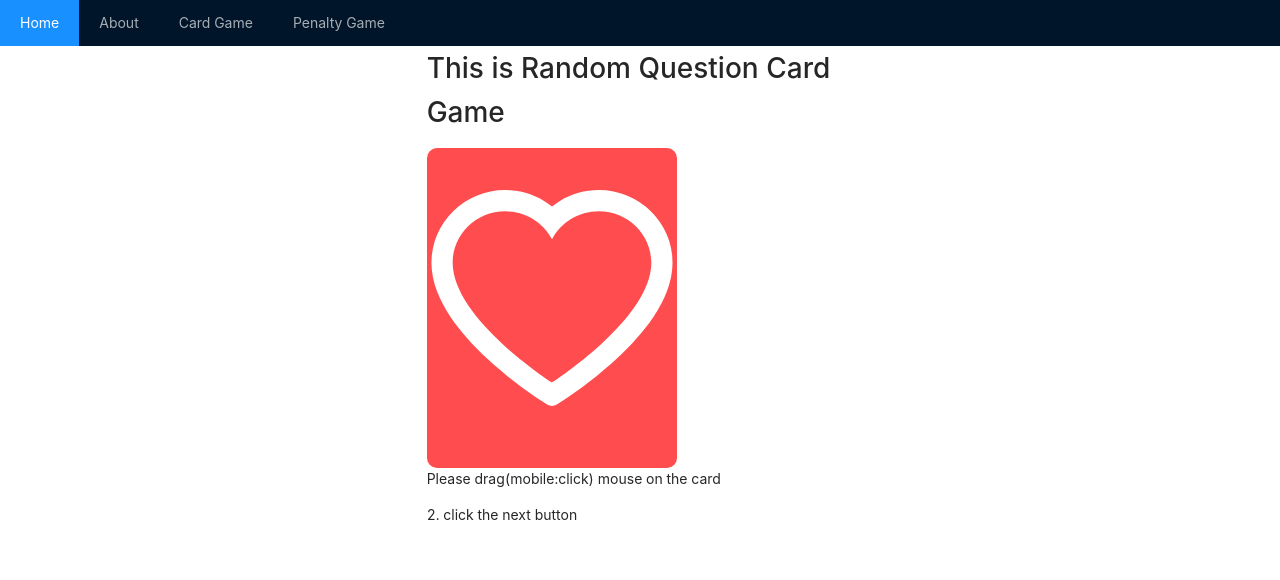
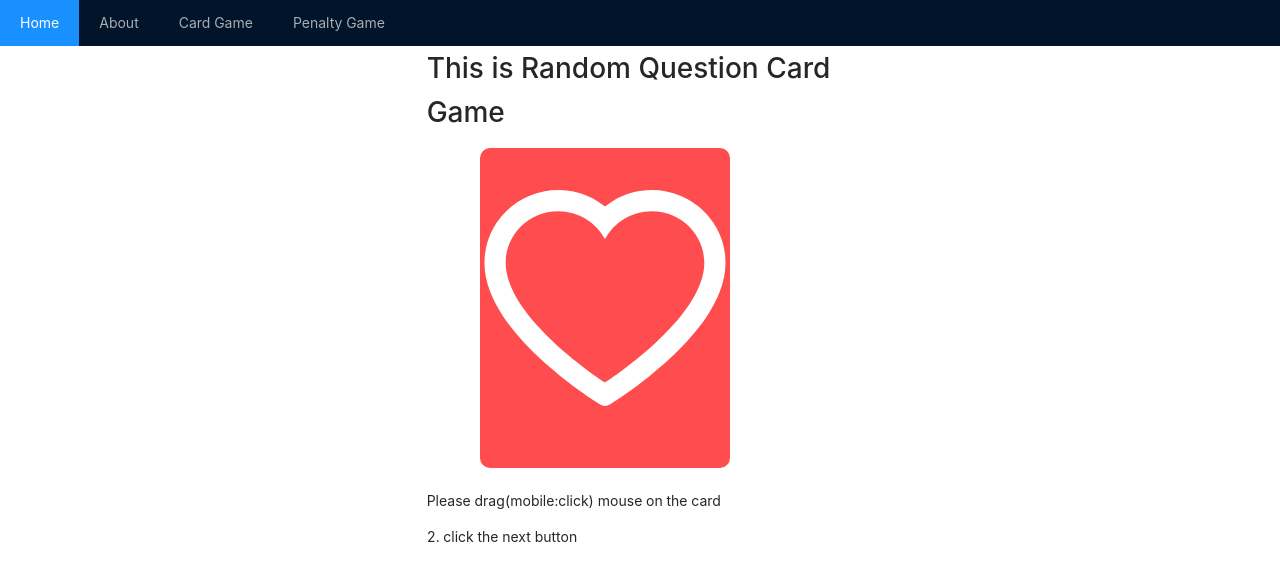
Before and after one commit to de24world/question-card-game, a Next.js app in the folder love-game/: page /game in a window 1280 px wide. Shown: the top 580 px of the page. Built offline with nearby package versions, Linux system fonts and the light colour scheme.

Commit message:
gamecard locate middle with row&col

```diff
--- a/love-game/pages/game.js
+++ b/love-game/pages/game.js
@@ -14,14 +14,15 @@ const game = () => {
       </Head>
       <MenuHeader />
       <Row>
-        <Col xs={3} sm={6} lg={8}></Col>
-        <Col xs={18} sm={12} lg={8}>
+        <Col xs={0} sm={6} lg={8}></Col>
+        <Col xs={24} sm={12} lg={8}>
           <h1>This is Random Question Card Game</h1>
           <GameCard />
+          <br></br>
           <p>Please drag(mobile:click) mouse on the card</p>
           <span>2. click the next button</span>
         </Col>
-        <Col xs={3} sm={6} lg={8}></Col>
+        <Col xs={0} sm={6} lg={8}></Col>
       </Row>
     </>
   );
--- a/love-game/src/components/GameCard/GameCard.jsx
+++ b/love-game/src/components/GameCard/GameCard.jsx
@@ -5,7 +5,8 @@ import data from "../../data/question.json";
 import styled, { ThemeProvider } from "styled-components";
 import theme from "../../../styles/theme";
 
-import { Button } from "antd";
+import { Button, Row, Col } from "antd";
+
 import { HeartOutlined } from "@ant-design/icons";
 
 const GameCard = (props) => {
@@ -26,6 +27,9 @@ const GameCard = (props) => {
   return (
     <>
       <ThemeProvider theme={theme}>
+        <Row>
+          <Col xs={2} sm={3} lg={3}></Col>
+          <Col xs={20} sm={18} lg={18}>
             <Container>
               <TheCard>
                 <TheBack>
@@ -59,6 +63,9 @@ const GameCard = (props) => {
                 </TheFront>
               </TheCard>
             </Container>
+          </Col>
+          <Col xs={2} sm={3} lg={3}></Col>
+        </Row>
       </ThemeProvider>
     </>
   );
```
Lines whose indentation alone changed are shown as unchanged.
